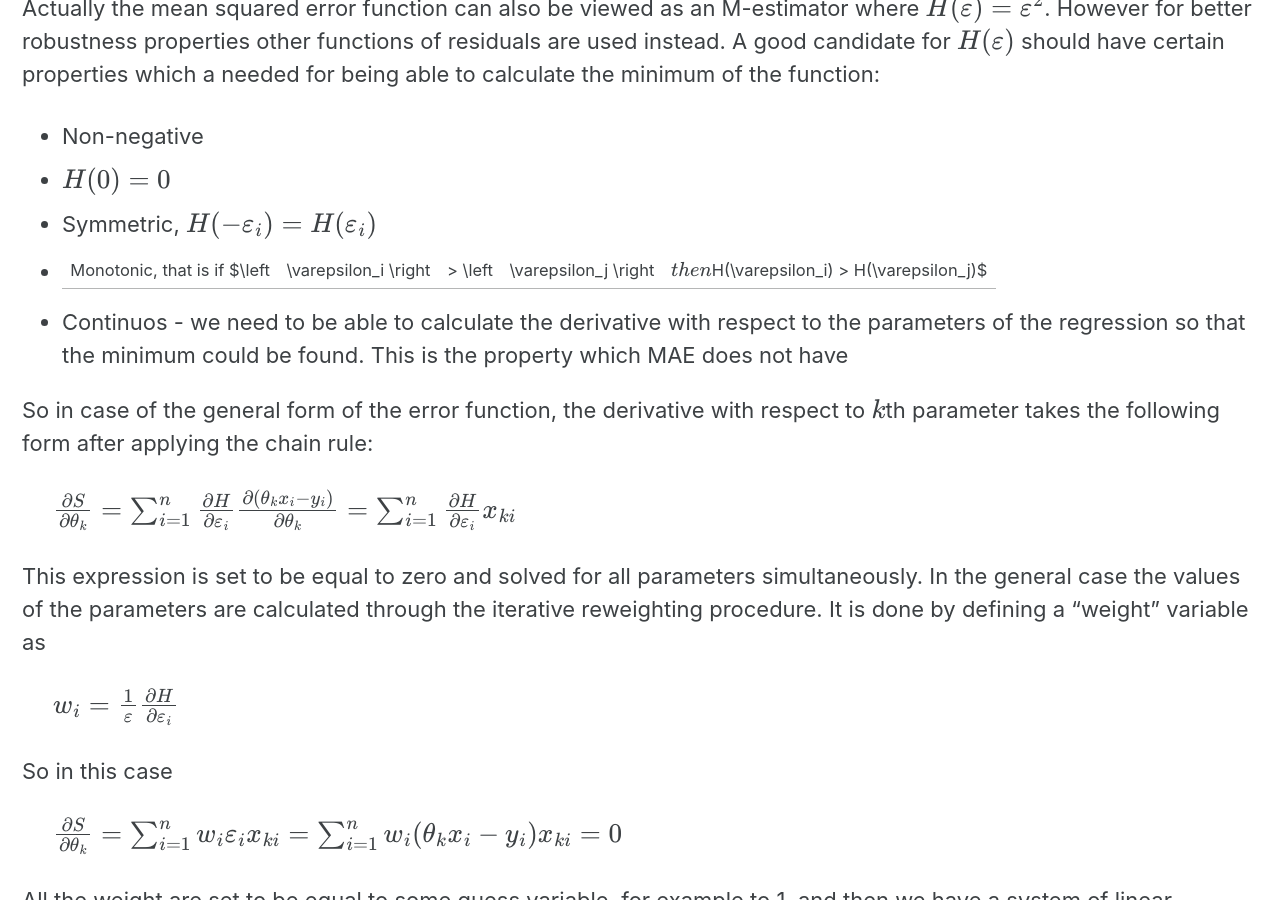
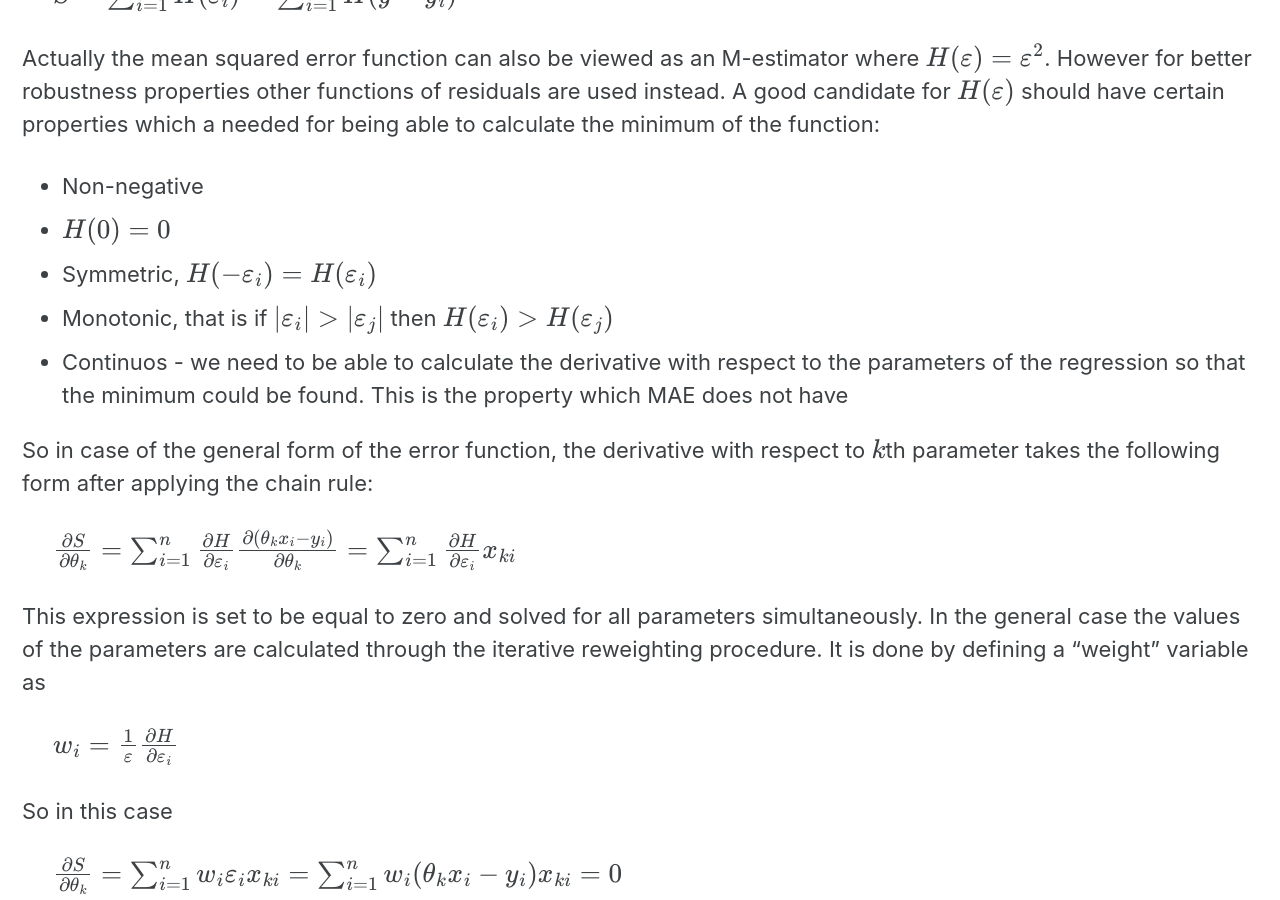
Before and after one commit to vzahorui/vzahorui.github.io, a Jekyll site: the page built from _posts/2019-10-14-loss-functions.md, in a window 1280 px wide and 900 px high, scrolled down 2645 px. Built offline with Jekyll 4.4.1, drawn with Linux system fonts in a browser that asks for light colours; cached includes are drawn as plain includes; nearby versions of some CDN libraries; formulas are drawn with MathJax 3.

```diff
--- a/_posts/2019-10-14-loss-functions.md
+++ b/_posts/2019-10-14-loss-functions.md
@@ -64,7 +64,7 @@
  * Non-negative
  * $H(0) = 0$
  * Symmetric, $H(-\varepsilon_i) = H(\varepsilon_i)$
- * Monotonic, that is if $\left|\varepsilon_i \right| > \left|\varepsilon_j \right|$ then $H(\varepsilon_i) > H(\varepsilon_j)$
+ * Monotonic, that is if $\lvert\varepsilon_i \rvert > \lvert\varepsilon_j \rvert$ then $H(\varepsilon_i) > H(\varepsilon_j)$
  * Continuos - we need to be able to calculate the derivative with respect to the parameters of the regression so that the minimum could be found. This is the property which MAE does not have
 
 So in case of the general form of the error function, the derivative with respect to $k$th parameter takes the following form after applying the chain rule:
```
Also changed, not shown: assets/images/optimization/absolute_and_squared_error.png, assets/images/optimization/m_estimators_loss.png, 1 other file.
